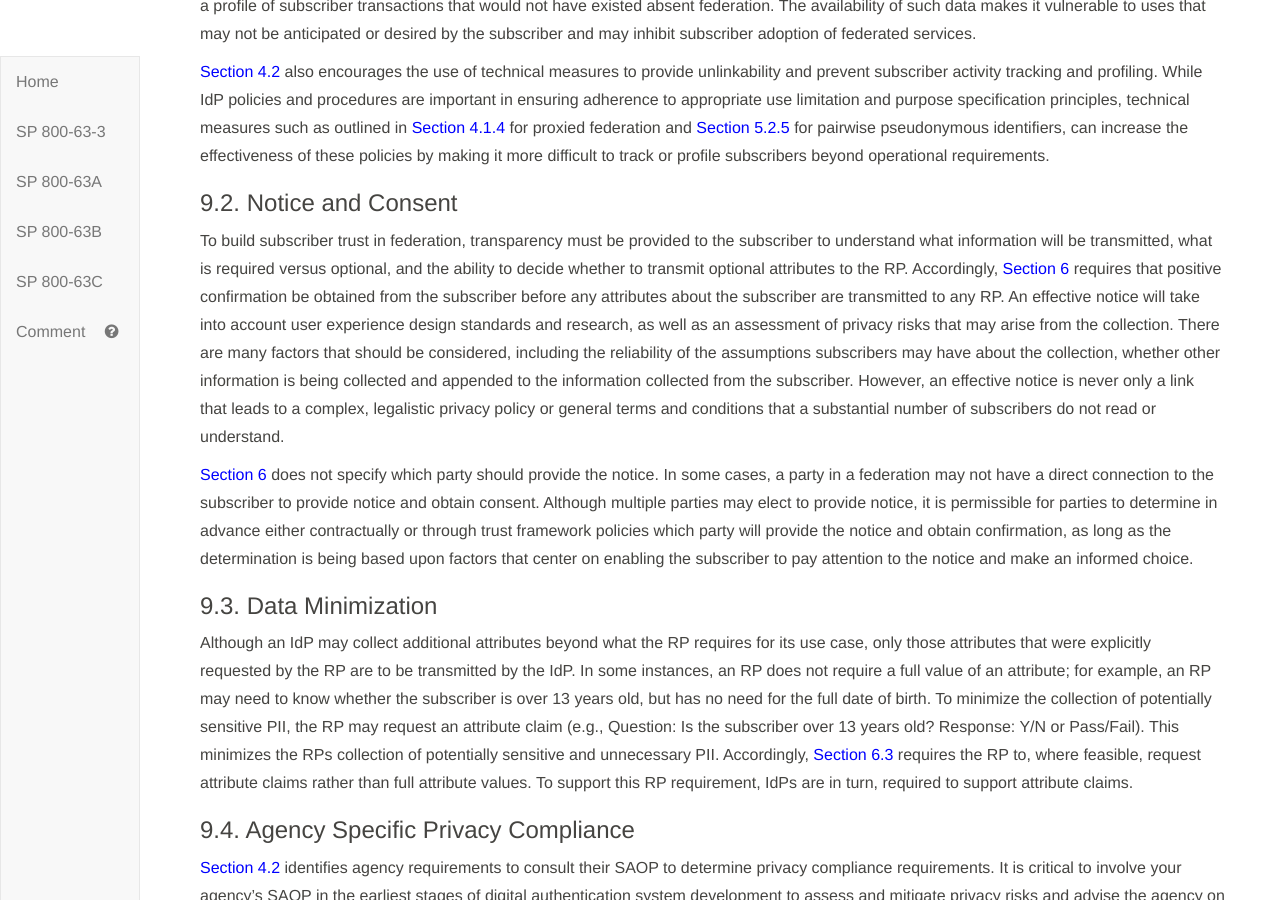
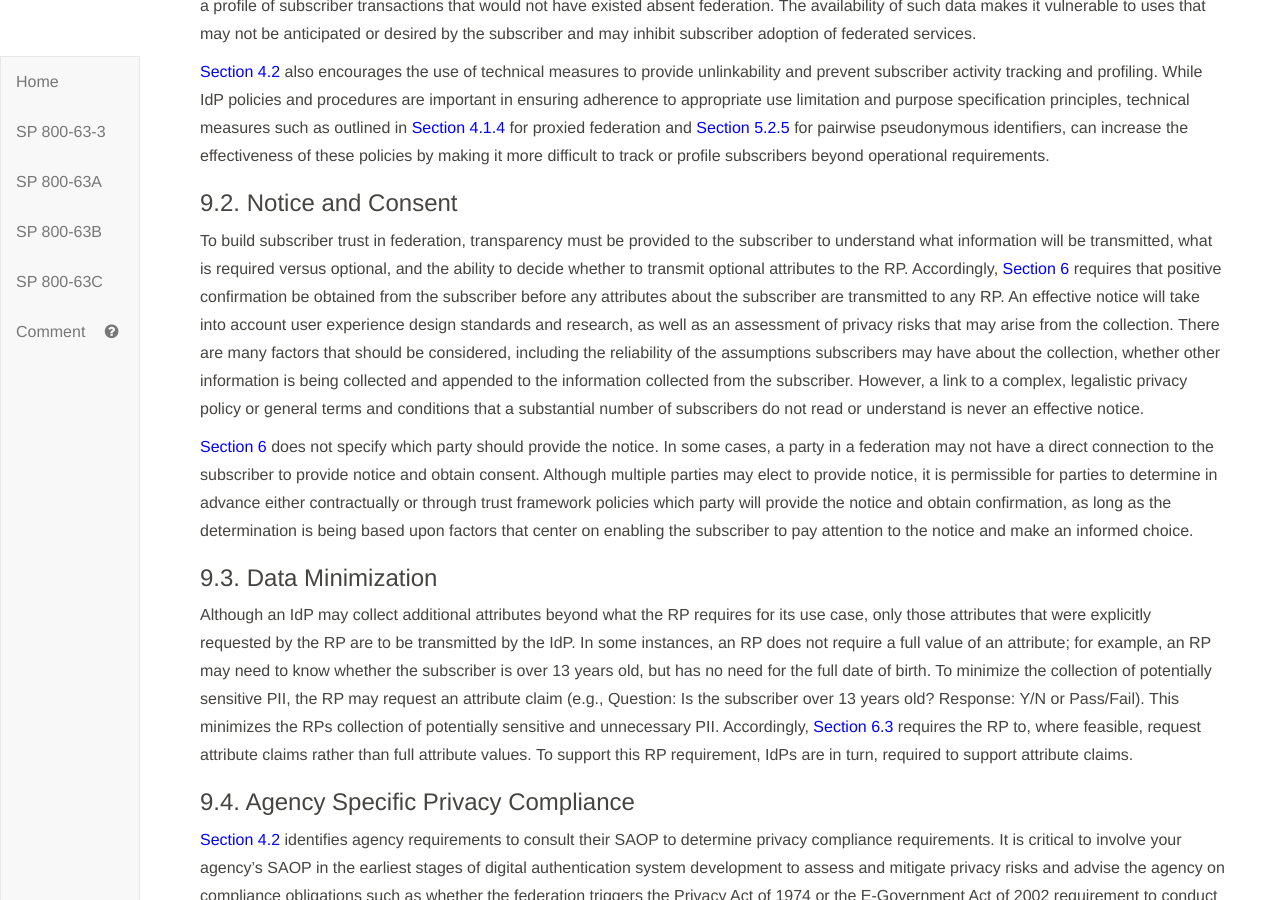
Before and after one commit to usnistgov/800-63-3, a Jekyll site: the page built from sp800-63c/sec9_privacy.md, in a window 1280 px wide and 900 px high, scrolled down 351 px. Built offline with Jekyll 4.4.1, drawn with Linux system fonts in a browser that asks for light colours; our own code applies the rules of GitHub Pages for plain Markdown files.

Commit message:
Fixes #608

```diff
--- a/sp800-63c/sec9_privacy.md
+++ b/sp800-63c/sec9_privacy.md
@@ -14,7 +14,7 @@
 
 ### <a name="notice"></a> 9.2. Notice and Consent
 
-To build subscriber trust in federation, transparency must be provided to the subscriber to understand what information will be transmitted, what is required versus optional, and the ability to decide whether to transmit optional attributes to the RP. Accordingly, [Section 6](#sec6) requires that positive confirmation be obtained from the subscriber before any attributes about the subscriber are transmitted to any RP. An effective notice will take into account user experience design standards and research, as well as an assessment of privacy risks that may arise from the collection. There are many factors that should be considered, including the reliability of the assumptions subscribers may have about the collection, whether other information is being collected and appended to the information collected from the subscriber. However, an effective notice is never only a link that leads to a complex, legalistic privacy policy or general terms and conditions that a substantial number of subscribers do not read or understand.
+To build subscriber trust in federation, transparency must be provided to the subscriber to understand what information will be transmitted, what is required versus optional, and the ability to decide whether to transmit optional attributes to the RP. Accordingly, [Section 6](#sec6) requires that positive confirmation be obtained from the subscriber before any attributes about the subscriber are transmitted to any RP. An effective notice will take into account user experience design standards and research, as well as an assessment of privacy risks that may arise from the collection. There are many factors that should be considered, including the reliability of the assumptions subscribers may have about the collection, whether other information is being collected and appended to the information collected from the subscriber. However, a link to a complex, legalistic privacy policy or general terms and conditions that a substantial number of subscribers do not read or understand is never an effective notice.
 
 [Section 6](#sec6) does not specify which party should provide the notice. In some cases, a party in a federation may not have a direct connection to the subscriber to provide notice and obtain consent. Although multiple parties may elect to provide notice, it is permissible for parties to determine in advance either contractually or through trust framework policies which party will provide the notice and obtain confirmation, as long as the determination is being based upon factors that center on enabling the subscriber to pay attention to the notice and make an informed choice.
 
```
